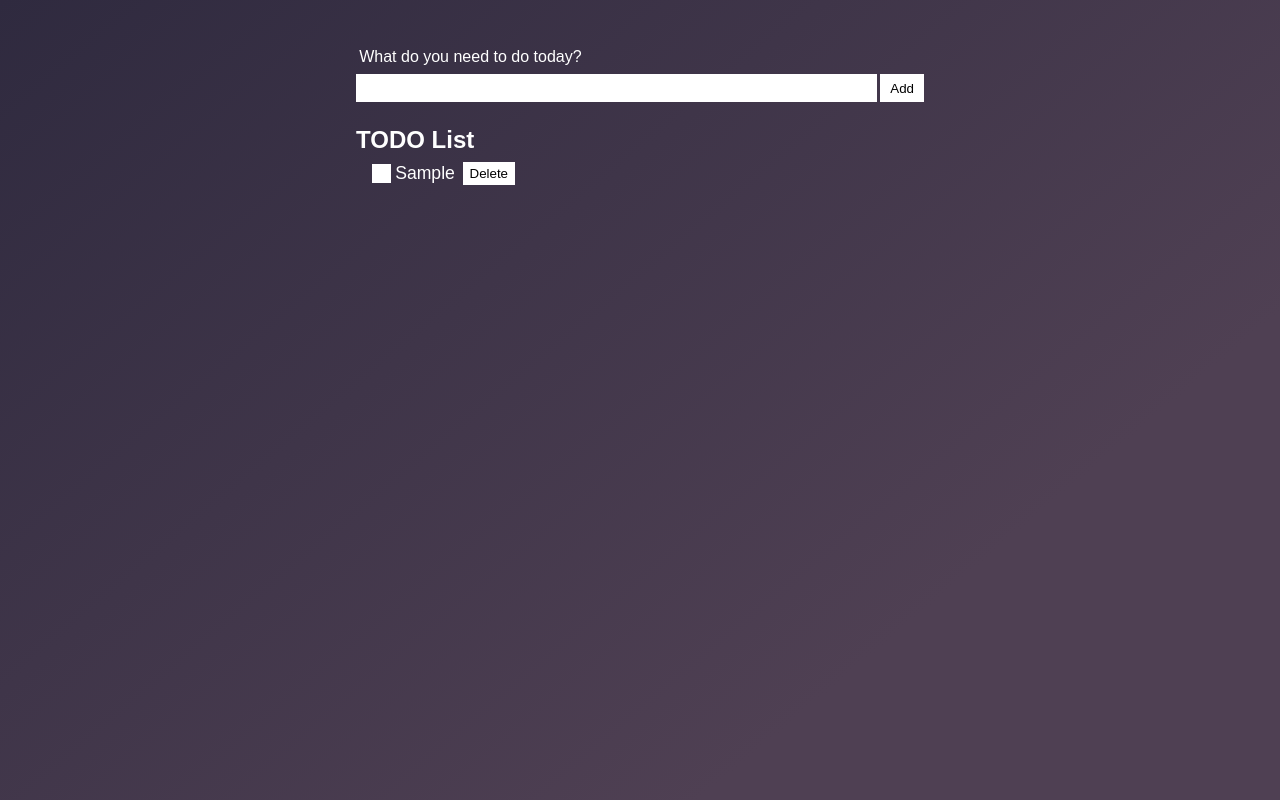
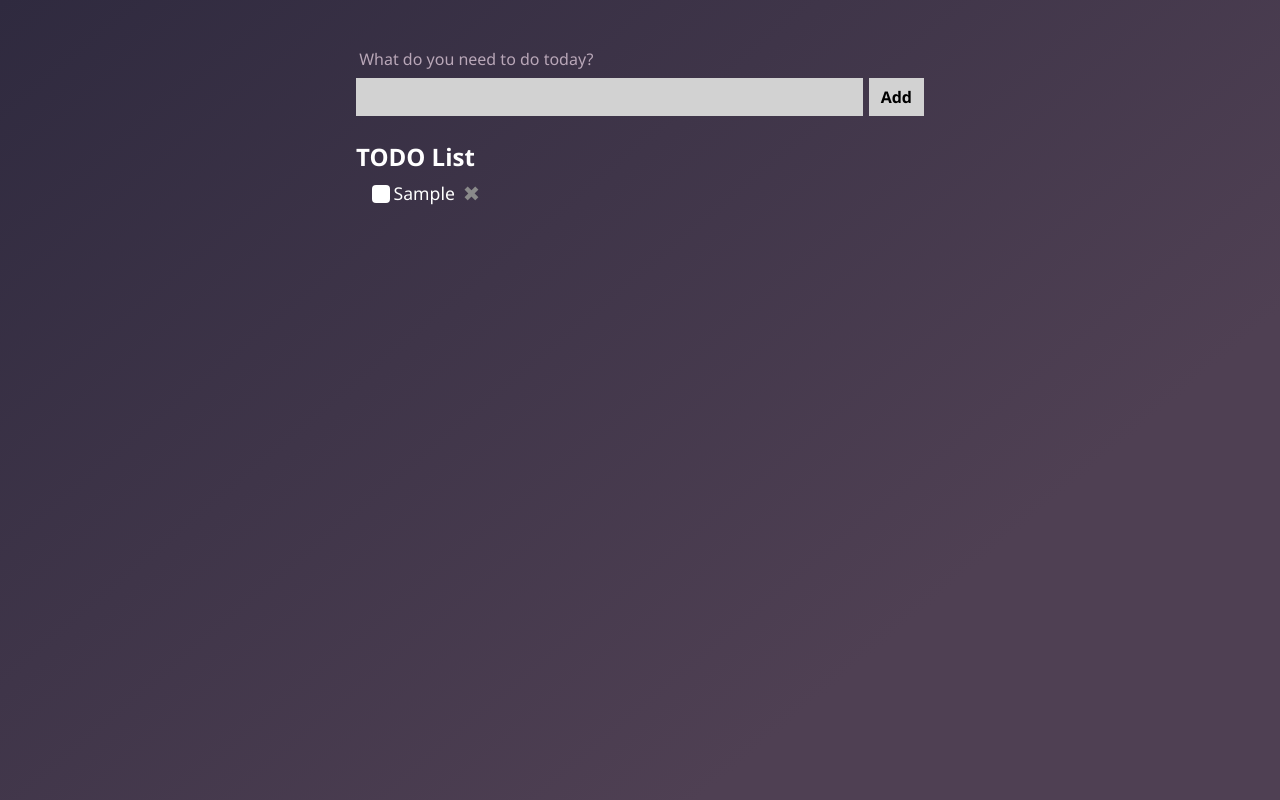
Before and after one commit to rdg11/todo-list, a React (Vite) app: page / in a window 1280 px wide. Both pictures are taken after typing "Sample" into the empty fields and a click on the button "Add". Built offline with nearby package versions, Linux system fonts and the light colour scheme.

Commit message:
Update styling

```diff
--- a/src/components/TodoItem.jsx
+++ b/src/components/TodoItem.jsx
@@ -12,7 +12,7 @@ function TodoItem({ completed, id, title, toggleTodo, deleteTodo }) {
 				<div className="list-title">{title}</div>
 			</label>
 			<button onClick={() => deleteTodo(id)} className="btn btn-danger">
-				Delete
+				✖
 			</button>
 		</li>
 	)
--- a/src/styles.css
+++ b/src/styles.css
@@ -1,5 +1,5 @@
 * {
-	font-family: Arial, Helvetica, sans-serif;
+	font-family: 'Segoe UI', Tahoma, Geneva, Verdana, sans-serif;
 	box-sizing: border-box;
 }
 
@@ -16,6 +16,7 @@ body {
 }
 
 .form-label {
+	color: hsl(303, 11%, 69%);
 	padding-left: 0.2rem;
 }
 
@@ -42,6 +43,7 @@ body {
 	/* border-radius: 0.25em; */
 	cursor: pointer;
 	outline: none;
+	font-weight: bold;
 }
 
 .btn:hover,
@@ -50,40 +52,50 @@ body {
 }
 
 .btn.btn-danger {
-	background: hsl(0, 0%, 100%);
-	/* border: 1px solid hsl(0, 0%, 0%); */
+	font-family: Verdana, Geneva, Tahoma, sans-serif;
+	font-size: 1.3rem;
+	background: hsla(0, 0%, 100%, 0);
 	border: none;
-	color: hsl(0, 0%, 0%);
-	padding: 0.3em 0.5em;
+	color: hsl(0, 0%, 54%);
+	padding: 0em 0em;
 }
 
 .btn.btn-danger:hover,
 .btn.btn-danger:focus-visible {
-	background: hsl(0, 100%, 93%);
-	box-shadow: 0px 0px 3px rgba(255, 125, 125, 0.336);
+	color: hsl(0, 100%, 75%);
+	text-shadow: 0px 0px 10px rgb(255, 213, 213);
 }
 
 .new-item-form input {
 	width: 100%;
 	outline: none;
-	background: hsl(0, 0%, 100%);
-	border: 1px solid hsl(0, 0%, 100%);
+	background: rgb(210, 210, 210);
+	border: 1px solid rgb(210, 210, 210);
 	/* border-radius: 0.25em; */
 	padding: 0.25em 0.5em;
-	margin-right: 2px;
+	margin-right: 4px;
 	color: hsl(0, 0%, 0%);
+	font-size: 1rem;
+	font-family: Arial, Helvetica, sans-serif;
 }
 
 .new-item-form input:focus {
-	border: 1px solid hsl(60, 100%, 70%);
+	box-shadow: 0px 0px 5px rgba(255, 255, 255, 0.7);
+	background: rgb(255, 255, 255);
+}
+
+.new-item-form button {
+	background: rgb(210, 210, 210);
+	font-size: 1rem;
 }
 
 .new-item-form button:hover {
-	background: hsl(52, 100%, 88%);
-	box-shadow: 0px 0px 3px rgba(255, 238, 0, 0.514);
+	background: rgb(255, 255, 255);
+	box-shadow: 0px 0px 5px rgba(255, 255, 255, 0.7);
 }
 
 .header {
+	color: hsl(0, 0%, 100%);
 	font-size: 1.5rem;
 	margin-top: 1.5rem;
 	margin-bottom: 0.5rem;
@@ -121,6 +133,7 @@ body {
 
 .list-title {
 	font-size: 1.1rem;
+	padding-bottom: 2px;
 }
 
 .list li:has(input:focus-visible) label {
@@ -139,10 +152,10 @@ body {
 .list li label::before {
 	content: '';
 	display: block;
-	width: 1.2rem;
-	height: 1.2rem;
+	width: 1.1rem;
+	height: 1.1rem;
 	background: hsl(0, 0%, 100%);
-	/* border-radius: 0.25em; */
+	border-radius: 0.25em;
 	display: flex;
 	justify-content: center;
 	align-items: center;
```
